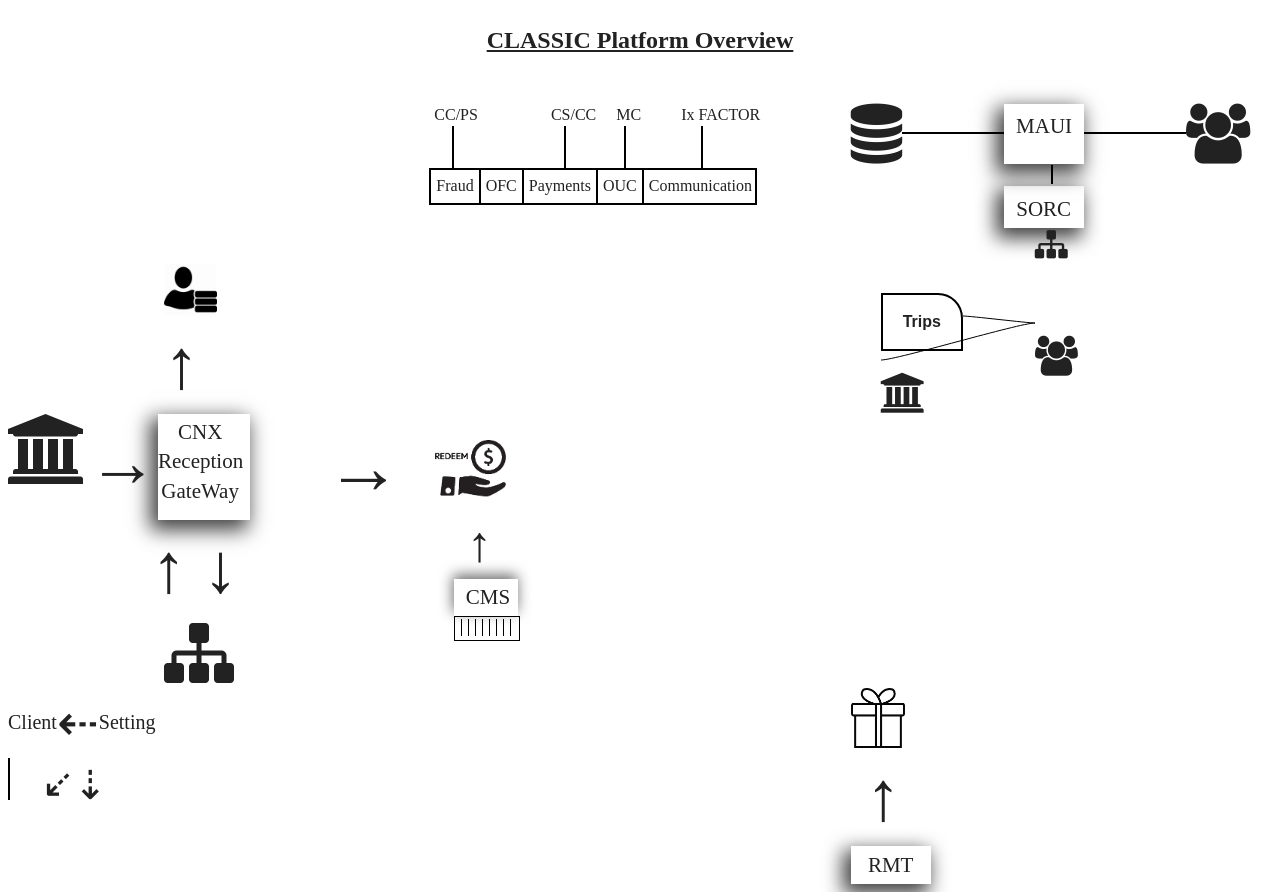
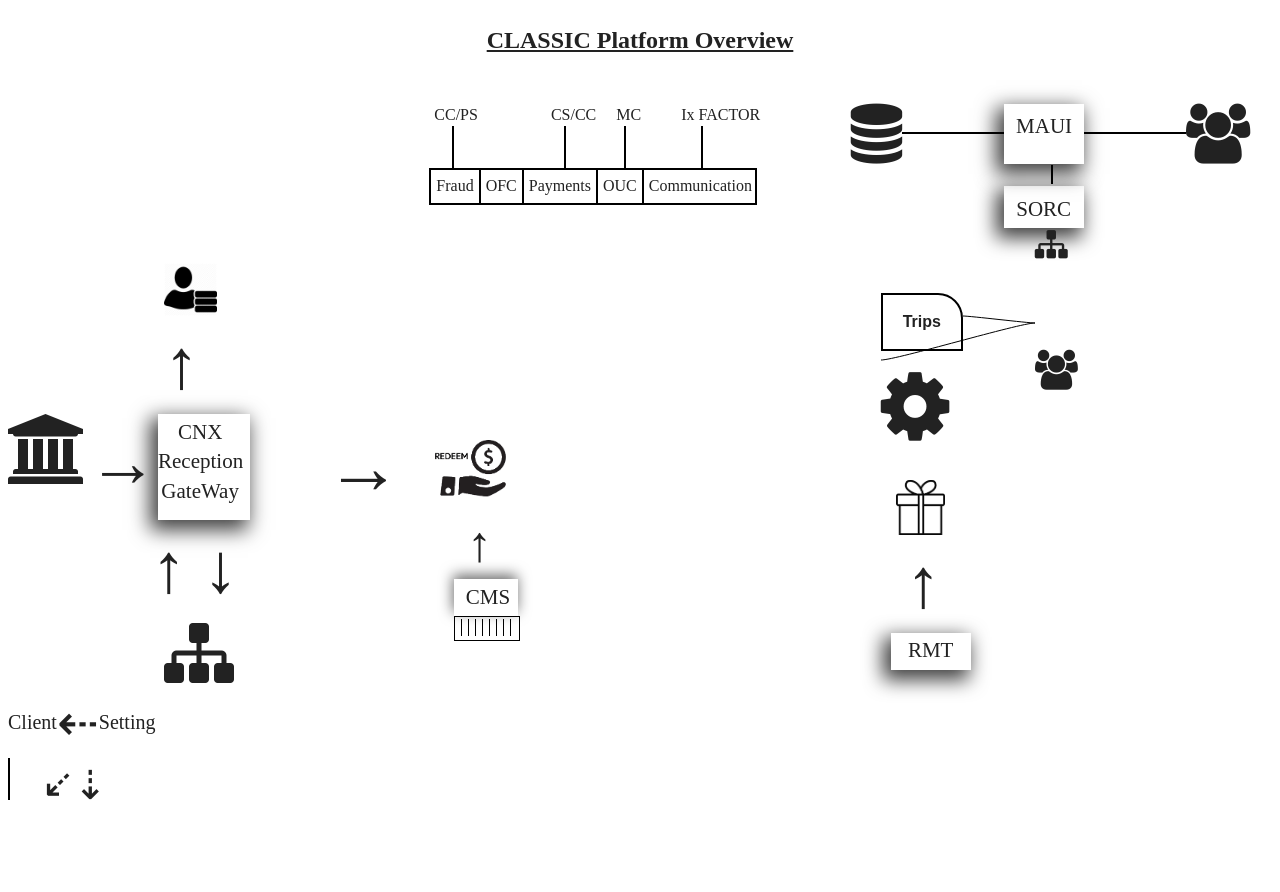
Before and after one commit to tavisca-bnaveen/ClassicPlatform, an Angular app: page / in a window 1280 px wide. After the commit the page ends 822 px from the top, so only its background shows below. Built offline with nearby package versions, Linux system fonts and the light colour scheme.

Commit message:
rules component integrated with trips

```diff
--- a/src/app/app.component.html
+++ b/src/app/app.component.html
@@ -16,5 +16,5 @@
 <div class="flex-container">
 <app-client-hiearchy class="flex-item"></app-client-hiearchy>
 <div class="flex-item empty"></div>
-<app-rules class="flex-item"></app-rules>
+
 </div>
--- a/src/app/rules/rules.component.css
+++ b/src/app/rules/rules.component.css
@@ -1,4 +1,6 @@
-
+.img-style{
+    margin-left: 5px;
+}
 .tooltip {
 
     position: relative;
@@ -44,3 +46,6 @@
 .arrow-margin-left{
     margin-left: 15px;
 }
+.rules-margin{
+margin-left: 40px;
+}
--- a/src/app/rules/rules.component.html
+++ b/src/app/rules/rules.component.html
@@ -1,5 +1,6 @@
+<div class="rules-margin">
 <div>
-    <span class="tooltip">
+    <span class="tooltip img-style">
       <img src="assets/rules.png" height="10%" width="13%" />
       <span class="tooltiptext">Rules and Rewards engine</span>
     </span>
@@ -10,3 +11,4 @@
 <div class="box-model">
     RMT
 </div>
+</div>
--- a/src/app/trips-and-supps/trips-and-supps.component.css
+++ b/src/app/trips-and-supps/trips-and-supps.component.css
@@ -53,3 +53,6 @@
 .tool-tip:hover .tool-text {
     visibility: visible;
 }
+.engine-size{
+    font-size: 80px;
+}
--- a/src/app/trips-and-supps/trips-and-supps.component.html
+++ b/src/app/trips-and-supps/trips-and-supps.component.html
@@ -4,7 +4,7 @@
       <p>Trips</p>
     </div>
     <div class="engines tool-tip" id="js-engines">
-      <i class="fa fa-university" aria-hidden="true"></i>
+      <i class="fa fa-cog engine-size" aria-hidden="true"></i>
       <span class="tool-text"> Engines </span>
     </div>
   </div>
@@ -15,3 +15,4 @@
     </div>
   </div>
 </div>
+<app-rules ></app-rules>
```
